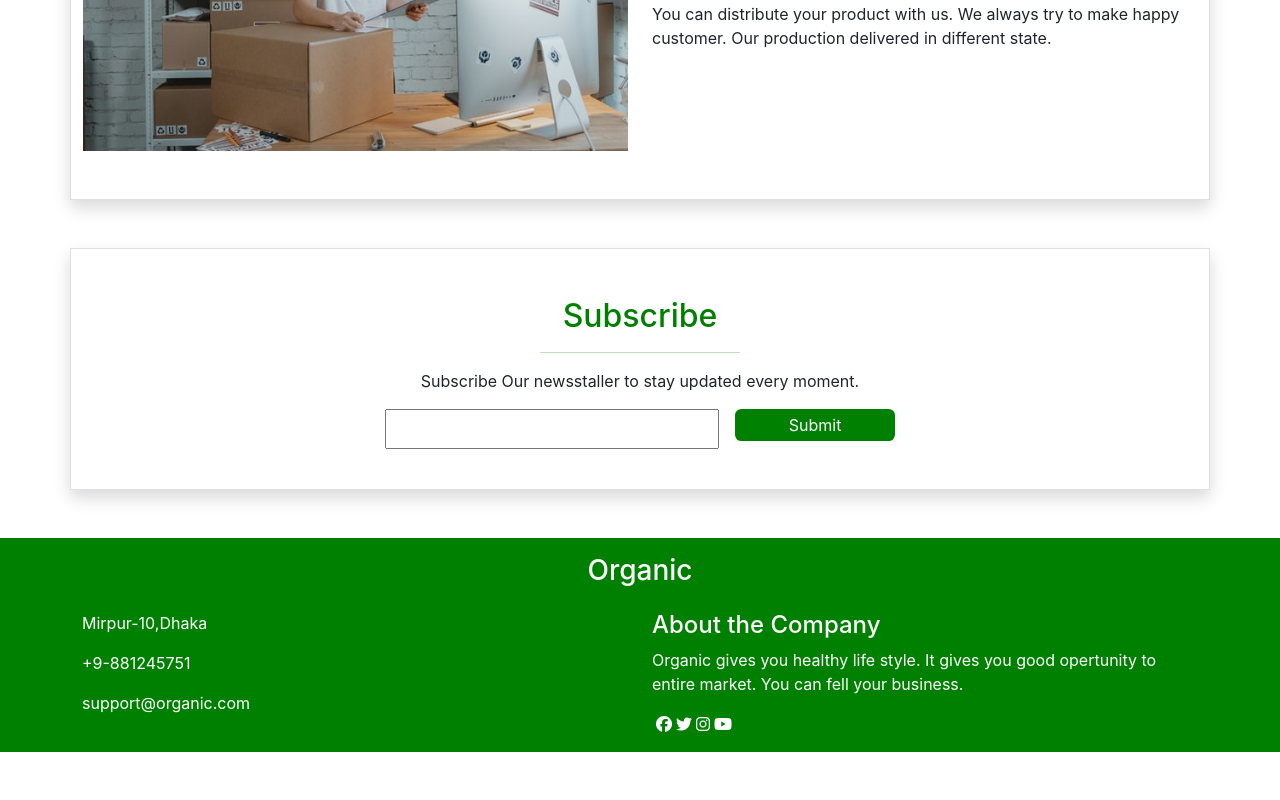
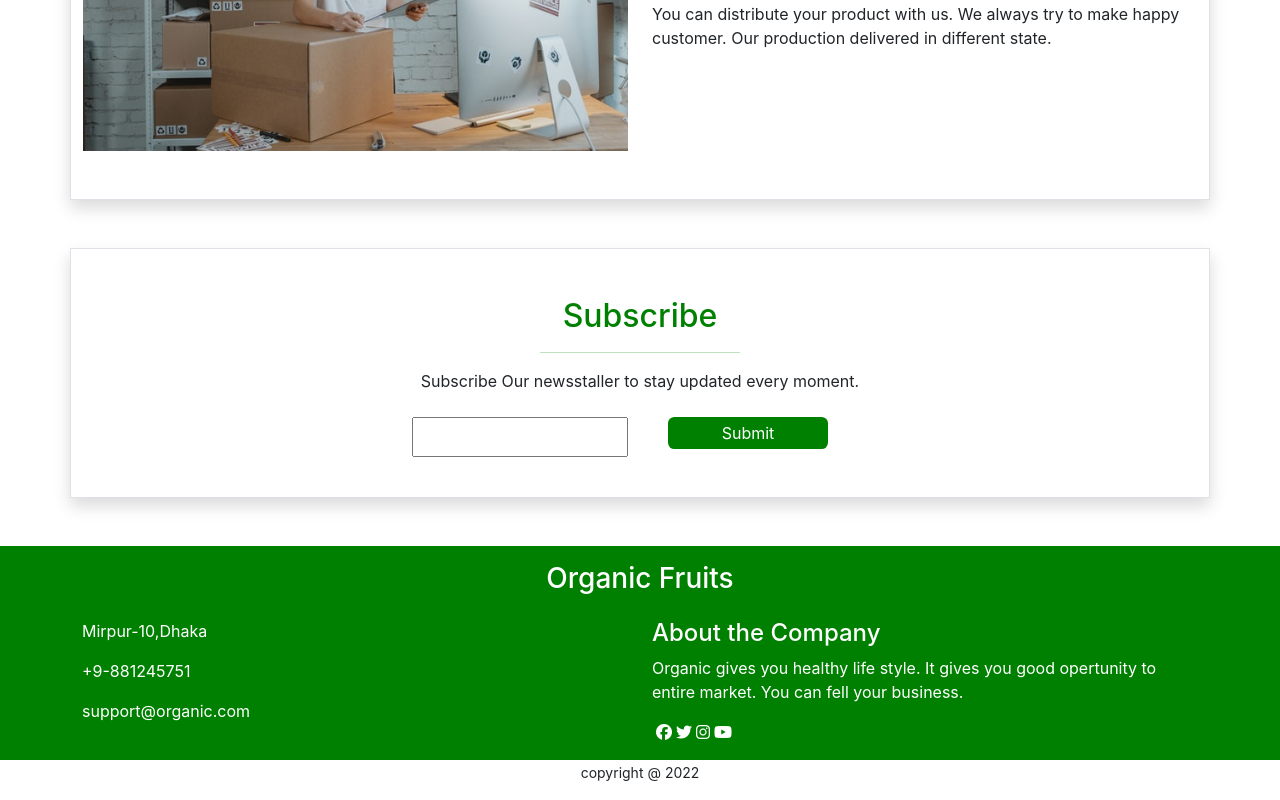
Before and after one commit to ranawp/warehouse-website, a React (Create React App) app: page / in a window 1280 px wide. Shown: the part 1072-1872 px from the top of the page. Before the commit the page ends 1824 px from the top, so only its background shows below. Built offline with nearby package versions, Linux system fonts and the light colour scheme; no server answers.

Commit message:
title added and readme file edited

```diff
--- a/public/index.html
+++ b/public/index.html
@@ -25,7 +25,7 @@
   <link href="https://cdn.jsdelivr.net/npm/bootstrap@5.0.2/dist/css/bootstrap.min.css" rel="stylesheet"
     integrity="sha384-EVSTQN3/azprG1Anm3QDgpJLIm9Nao0Yz1ztcQTwFspd3yD65VohhpuuCOmLASjC" crossorigin="anonymous">
   <script src="https://kit.fontawesome.com/369eb6be78.js" crossorigin="anonymous"></script>
-  <title>Organic</title>
+  <title>Organic Fruits</title>
 </head>
 
 <body>
--- a/src/Components/Footer/Footer.js
+++ b/src/Components/Footer/Footer.js
@@ -7,7 +7,7 @@ const Footer = () => {
         <footer className='mt-5'>
             <div className='text-white' style={{ backgroundColor: 'green' }}>
                 <div className='container'>
-                    <h3 className=' text-center py-3'>Organic</h3>
+                    <h3 className=' text-center py-3'>Organic Fruits</h3>
                     <div className='row'>
                         <div className="col-md-6 col-12">
                             <p>Mirpur-10,Dhaka</p>
@@ -29,7 +29,7 @@ const Footer = () => {
                     </div>
                 </div>
             </div>
-            {/* <p className='text-center'><small>copyright @ {year}</small></p> */}
+            <p className='text-center'><small>copyright @ {year}</small></p>
         </footer>
     );
 };
--- a/src/Components/Home/Home/Subscribe/Subscribe.js
+++ b/src/Components/Home/Home/Subscribe/Subscribe.js
@@ -6,8 +6,17 @@ const Subscribe = () => {
             <h2 style={{ color: 'green' }} className='text-center mt-5'>Subscribe</h2>
             <hr className='mx-auto' style={{ color: 'green', width: '200px' }} />
             <p className='text-center'>Subscribe Our newsstaller to stay updated every moment.</p>
-            <div className="d-flex justify-content-center"><input className='text-center' type="email" style={{ width: '30%', height: '40px' }} />
-                <button className='button-color mb-5 ms-3'>Submit</button></div>
+            <div className="d-flex justify-content-center">
+                <div className="row">
+                    <div className="col-md-6 col-12">
+                        <input className='text-center mt-2' type="email" style={{ width: '100%', height: '40px' }} />
+
+                    </div>
+                    <div className="col-md-6 col-12">
+                        <button className='button-color mb-5 ms-3 mt-2'>Submit</button>
+                    </div>
+                </div>
+            </div>
         </div>
     );
 };
--- a/src/Components/ManageInventory/ManageInventory.js
+++ b/src/Components/ManageInventory/ManageInventory.js
@@ -34,13 +34,21 @@ const ManageInventory = () => {
                 inventory.map(inventory => <div key={inventory._id}>
 
                     <div className='shadow px-3 py-3 mt-3 d-flex justify-content-between'>
+
+
                         <div><h6>{inventory.name}</h6>
                             <p>Supplier Name: {inventory.supplierName}</p>
-                        </div> <div>
-                            <button className='button-color '>Delete <svg onClick={() => handleDelete(inventory._id)} xmlns="http://www.w3.org/2000/svg" style={{ width: '30px' }} fill="none" viewBox="0 0 24 24" stroke="currentColor" stroke-width="2">
+                        </div>
+
+
+                        <div>
+                            <svg onClick={() => handleDelete(inventory._id)} xmlns="http://www.w3.org/2000/svg" style={{ width: '30px' }} fill="none" viewBox="0 0 24 24" stroke="currentColor" stroke-width="2">
                                 <path stroke-linecap="round" stroke-linejoin="round" d="M19 7l-.867 12.142A2 2 0 0116.138 21H7.862a2 2 0 01-1.995-1.858L5 7m5 4v6m4-6v6m1-10V4a1 1 0 00-1-1h-4a1 1 0 00-1 1v3M4 7h16" />
-                            </svg> </button>
+                            </svg>
                         </div>
+
+
+
                     </div>
 
                 </div>)
```
Also changed, not shown: 1 other file (tests, documents, lock files or other folders).
